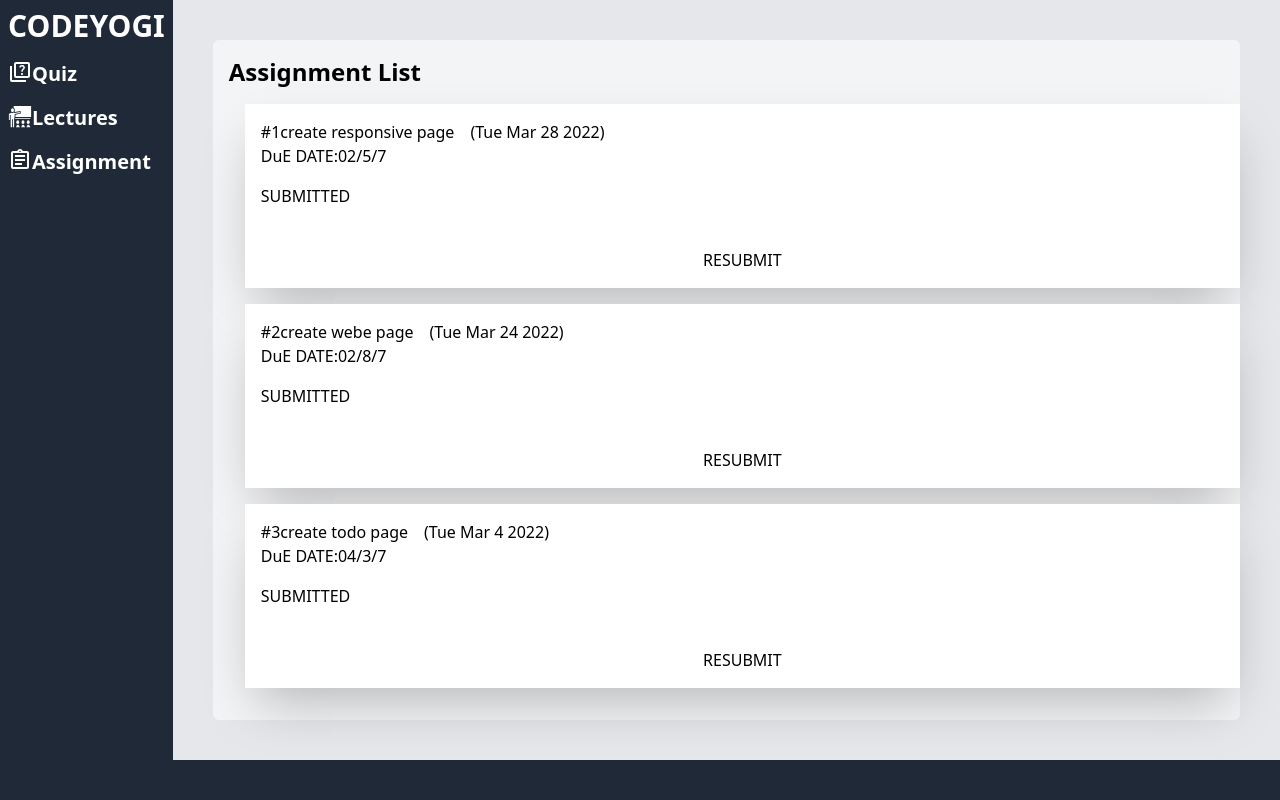
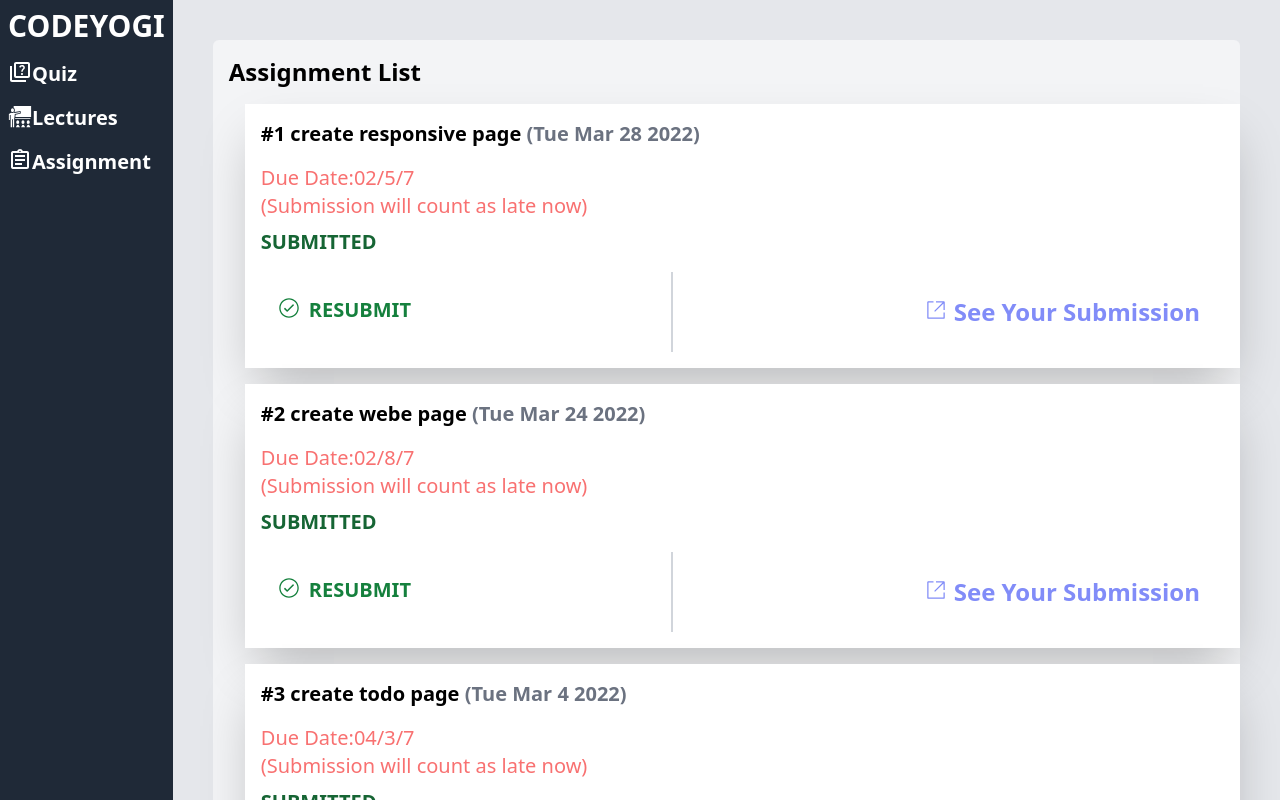
Before and after one commit to RishuBhaisora/CodeYogiClone, a React (Vite) app: page /assignments in a window 1280 px wide. Shown: the top 800 px of the page. Built offline with nearby package versions, Linux system fonts and the light colour scheme.

Commit message:
decorated Assignment list

```diff
--- a/src/Assignment.jsx
+++ b/src/Assignment.jsx
@@ -1,23 +1,33 @@
 import React from 'react';
+import { IoIosCheckmarkCircleOutline } from 'react-icons/io';
+import { VscLinkExternal } from 'react-icons/vsc';
 function Assignment(props) {
-
+  const dueDatePassed=true;
   return (
 
     <div className=" p-4 m-4 bg-white space-y-4 h-fit w-full shadow-2xl ">
     <div className="flex flex-col ">
-    <div className="flex space-x-4  ">
-    <h1>#{props.count}{props.about}</h1>
-    <h1>{props.date}</h1>
+    <div className="flex text-xl font-bold space-x-4  ">
+    <h1 >#{props.count} {props.about}  <span className="text-gray-500">{props.date}</span></h1>
+
     </div>
-    <h2>DuE DATE:{props.dueDate} </h2>
+
     </div>
     <div className="space-y-2">
+  <h2 className=" text-xl text-red-400 ">Due Date:{props.dueDate}{dueDatePassed && <h1 className="  text-red-400 ">(Submission will count as late now)</h1>}  </h2>
 
-    <h1>SUBMITTED</h1>
+  <h1 className="text-green-800 font-bold text-xl">SUBMITTED</h1>
     </div>
-    <div className="flex pt-6 items-center justify-center">
-    <h1>RESUBMIT</h1>
-    </div>
+         <div className="flex justify-between ">
+
+    <div className=" p-4 flex">
+    <div className="relative top-2 text-green-700  text-2xl"><IoIosCheckmarkCircleOutline /></div>
+    <h1 className=" text-xl font-bold m-2 text-green-700">RESUBMIT</h1> </div>
+    <span className=" border-r-2  border-gray-300"></span>
+     <div className="p-4 flex ">
+      <div className="relative top-3 text-indigo-400 text-xl"><VscLinkExternal /></div>
+    <h1 className="text-2xl font-bold m-2 text-indigo-400"> See Your Submission</h1> </div> </div>
+
     </div>
   );
 }
```
Also changed, not shown: 1 other file (tests, documents, lock files or other folders).
